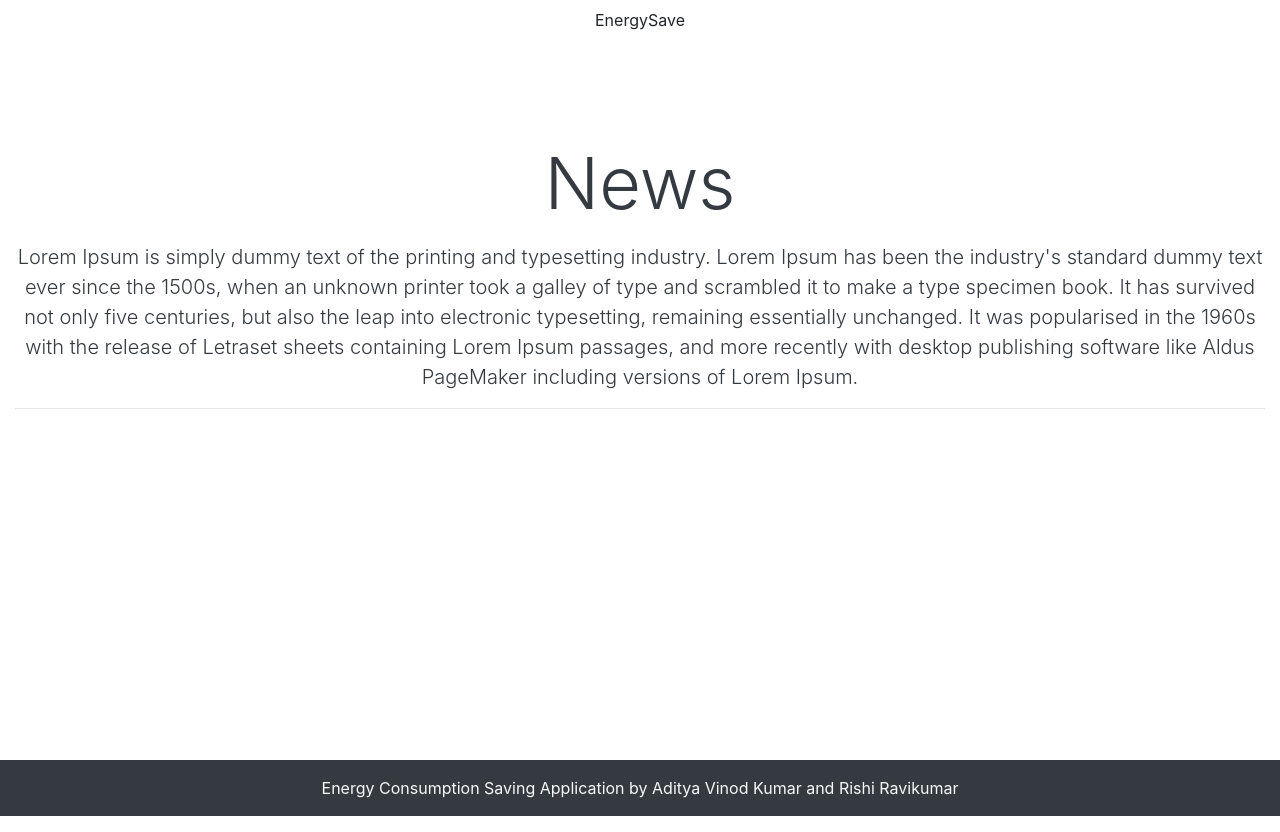
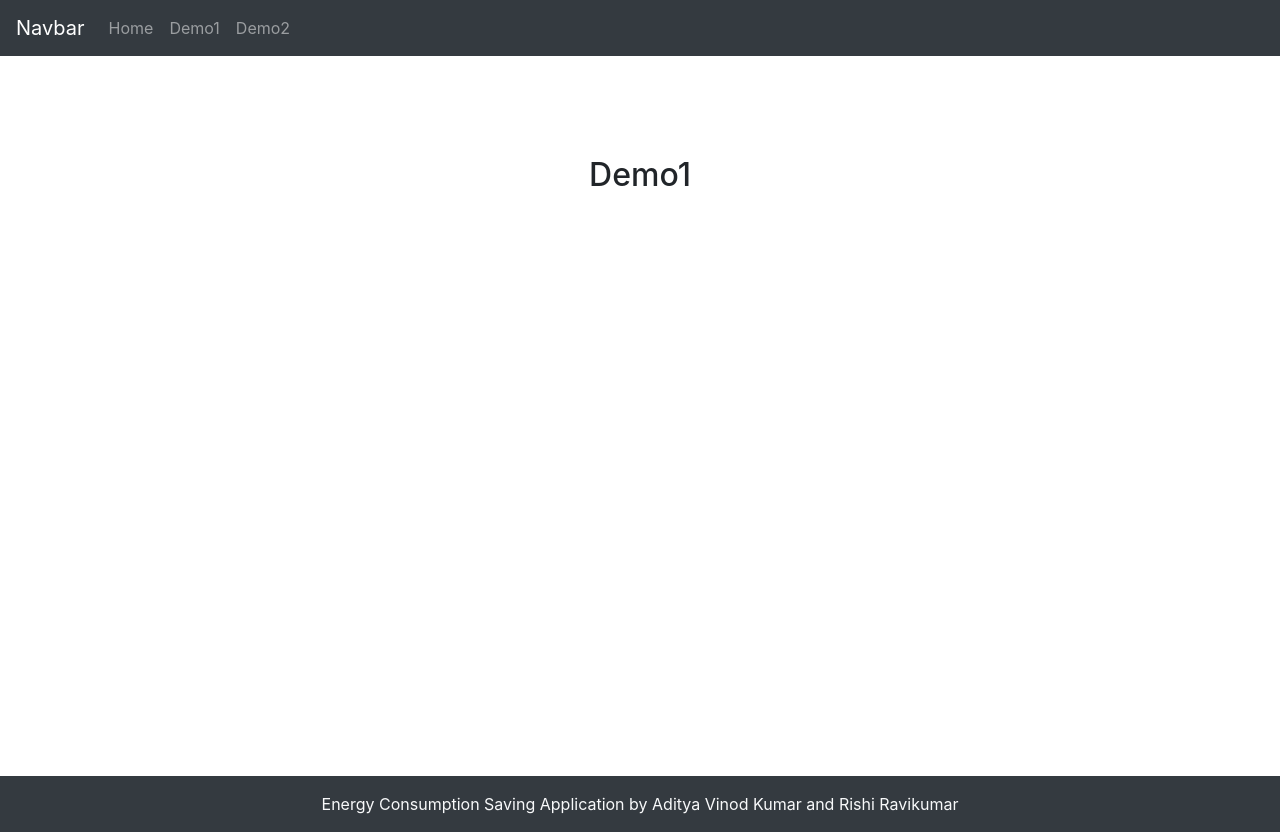
Before and after one commit to adityavinodk/energy_save, a React app in the folder frontend/: page /demo1 in a window 1280 px wide. Built offline with nearby package versions, Linux system fonts and the light colour scheme.

Commit message:
Added Navbar and Router

```diff
--- a/frontend/src/Components/app/App.js
+++ b/frontend/src/Components/app/App.js
@@ -1,12 +1,26 @@
 import React from 'react';
+import { BrowserRouter as Router, Switch, Route, Link } from 'react-router-dom';
 import '../styles/app.css';
 import Header from '../layout/header';
 import Footer from '../layout/footer';
 import Home from '../pages/home';
-const App = () =>  {
+import Demo1 from '../pages/Demo1';
+import Demo2 from '../pages/Demo2';
+
+class App extends React.Component {
+  render() {
     return (
-    <div className="app-wrapper">
-      <Header/>
+      <Router>
+        <div>
+          <Header />
+          <nav className="navbar navbar-expand-lg navbar-dark bg-dark">
+            <a class="navbar-brand" href="/">Navbar</a>
+            <ul className="navbar-nav mr-auto">
+              <li><Link to={'/'} className="nav-item nav-link"> Home </Link></li>
+              <li><Link to={'/demo1'} className="nav-item nav-link">Demo1</Link></li>
+              <li><Link to={'/demo2'} className="nav-item nav-link">Demo2</Link></li>
+            </ul>
+          </nav>
           <main style={{
             paddingTop: "100px",
             paddingBottom: "50px",
@@ -15,11 +29,16 @@ const App = () =>  {
             display: "block",
             position: "relative",
           }}>
-      <Home />
+            <Switch>
+              <Route exact path='/' component={Home} />
+              <Route path='/demo1' component={Demo1} />
+              <Route path='/demo2' component={Demo2} />
+            </Switch>
           </main>
-      <Footer/>
+          <Footer />
         </div>
+      </Router>
     );
   }
-
+}
 export default App;
--- a/frontend/src/Components/layout/header.js
+++ b/frontend/src/Components/layout/header.js
@@ -1,18 +1,8 @@
 import React,{ Component } from 'react';
-import {
-    Nav,
-    NavItem,
-    NavLink,
-  } from 'reactstrap';
 class Header extends Component {
   render(){
     return(
       <header>
-      <Nav className="mr-auto" navbar>
-      <NavItem>
-        <NavLink to="/" activeclassname="active">EnergySave</NavLink>
-      </NavItem>
-    </Nav>
       </header>
     );
   }
--- /dev/null
+++ b/frontend/src/Components/pages/Demo1.js
@@ -0,0 +1,13 @@
+import React, { Component } from 'react';
+
+class Demo1 extends Component {
+  render() {
+    return (
+        <div>
+          <h2>Demo1</h2>
+        </div>
+    );
+  }
+}
+
+export default Demo1;
--- /dev/null
+++ b/frontend/src/Components/pages/Demo2.js
@@ -0,0 +1,13 @@
+import React, { Component } from 'react';
+
+class Demo2 extends Component {
+  render() {
+    return (
+        <div>
+          <h2>Demo2</h2>
+        </div>
+    );
+  }
+}
+
+export default Demo2;
```
Lines whose indentation alone changed are shown as unchanged.
